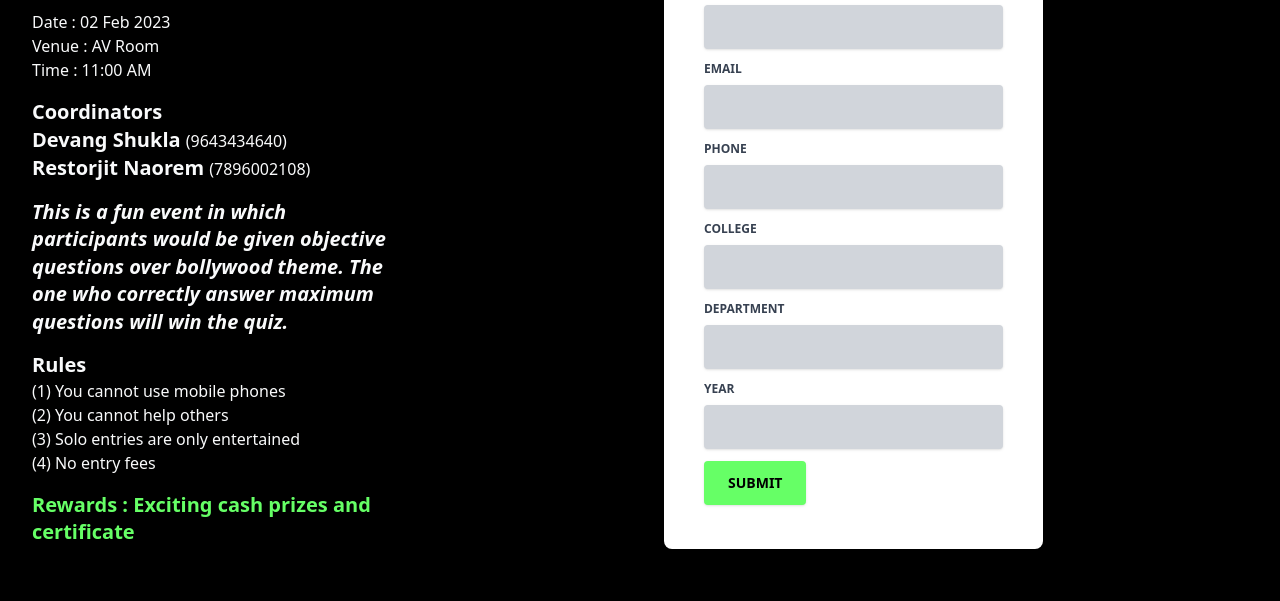
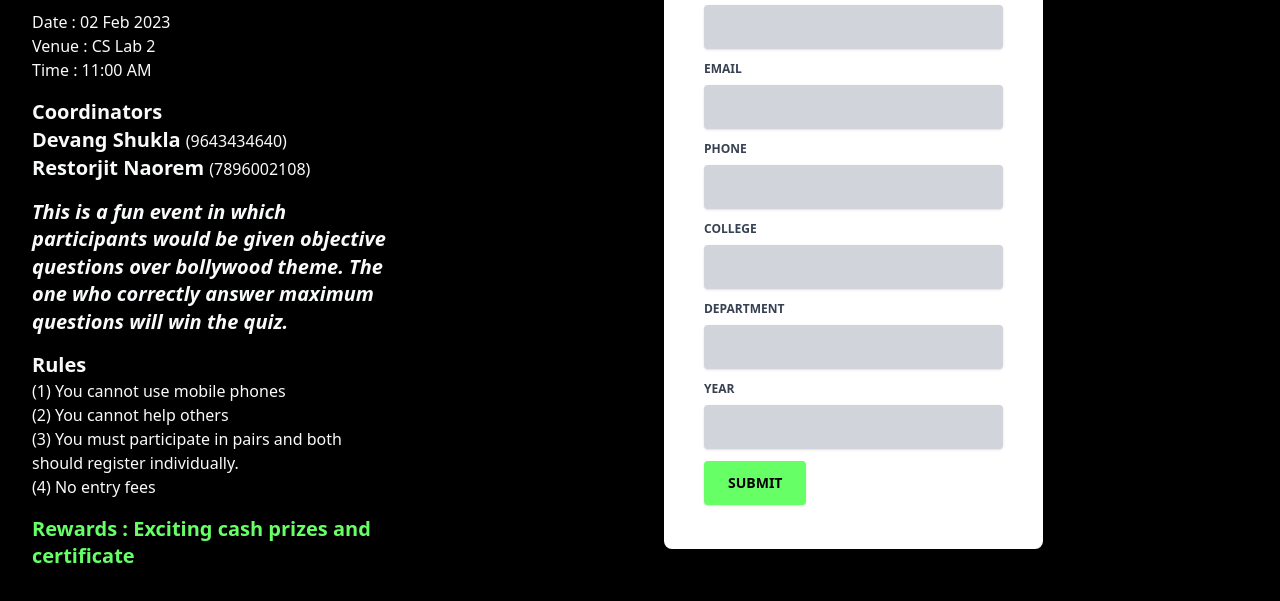
Before and after one commit to interface2k23/CS, a website: page public/quiz.html in a window 1280 px wide. Shown: the part 205-806 px from the top of the page. Drawn offline with Linux system fonts and the light colour scheme.

Commit message:
Update quiz.html

```diff
--- a/public/quiz.html
+++ b/public/quiz.html
@@ -62,7 +62,7 @@
             <p
               class="text-sm md:text-base leading-snug text-gray-50 text-opacity-100"
             >
-              Venue : AV Room
+              Venue : CS Lab 2
             </p>
             <p
               class="text-sm md:text-base leading-snug text-gray-50 text-opacity-100"
@@ -112,7 +112,7 @@
             <p
               class="text-sm md:text-base leading-snug text-gray-50 text-opacity-100"
             >
-              (3) Solo entries are only entertained
+              (3) You must participate in pairs and both should register individually.
             </p>
             <p
               class="text-sm md:text-base leading-snug text-gray-50 text-opacity-100"
```
